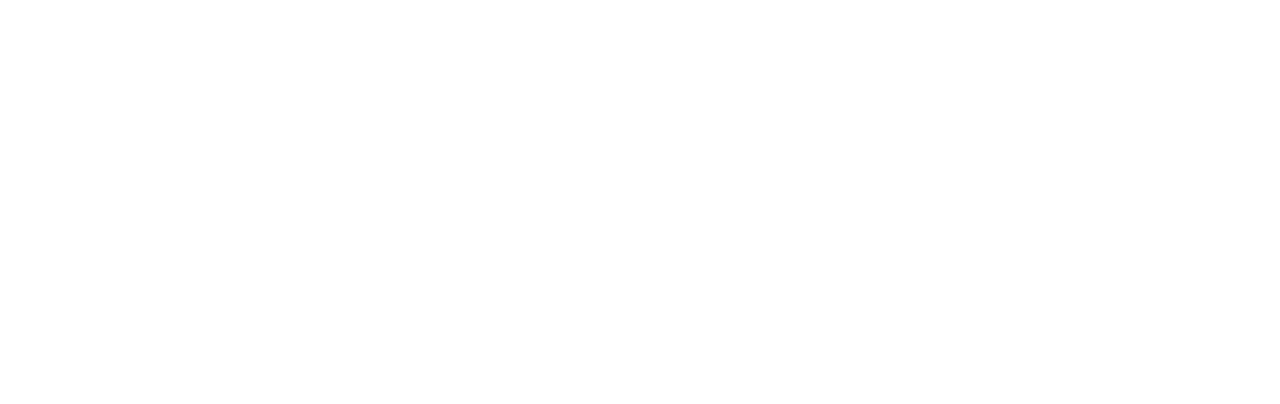
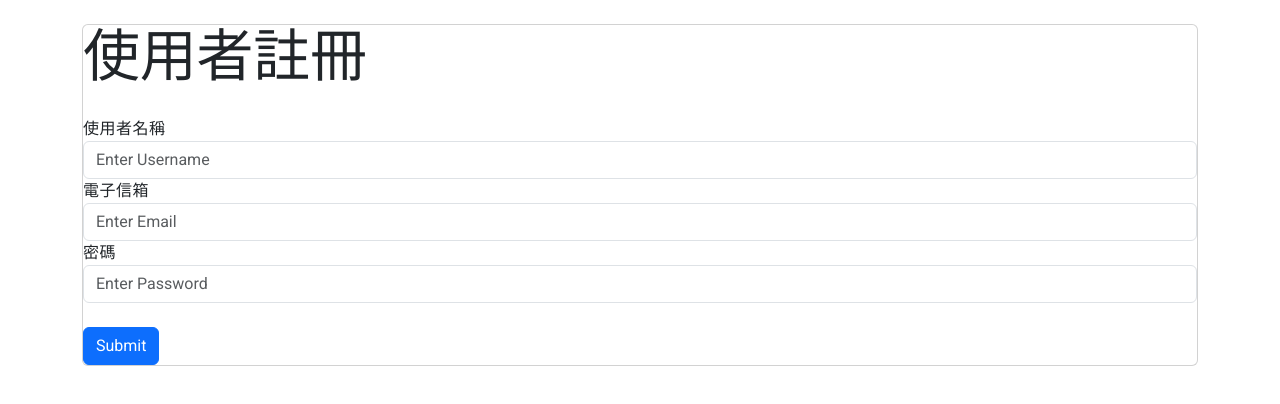
Before and after one commit to Poplollipop/angulargit, an Angular app: page /register in a window 1280 px wide. Before the commit this address led to /. Shown: the top 404 px of the page. Built offline with nearby package versions, Linux system fonts and the light colour scheme.

Commit message:
add loginpage and register page

```diff
--- /dev/null
+++ b/src/app/account-service/account-client-service.ts
@@ -0,0 +1,30 @@
+import { HttpClient } from "@angular/common/http";
+import { Injectable } from "@angular/core";
+
+
+@Injectable({
+providedIn: 'root'
+})
+export class AccountClientService {
+    constructor(private http: HttpClient) { }
+    getApi(url: string) {
+        return this.http.get(url);
+    }
+
+    postApi(url: string, postData: any) {
+        return this.http.post(url, postData);
+    }
+
+    putApi(url: string, postData: any) {
+        return this.http.post(url, postData);
+    }
+
+    delApi(url: string) {
+        return this.http.get(url);
+    }
+
+    postAccountApi(url: string, postData: any, p0: { responseType: string; }) {
+        return this.http.post(url, postData);
+    }
+
+}
--- a/src/app/app.config.ts
+++ b/src/app/app.config.ts
@@ -4,7 +4,8 @@ import { provideRouter } from '@angular/router';
 import { routes } from './app.routes';
 import { provideClientHydration } from '@angular/platform-browser';
 import { provideAnimationsAsync } from '@angular/platform-browser/animations/async';
+import { provideHttpClient } from '@angular/common/http';
 
 export const appConfig: ApplicationConfig = {
-  providers: [provideZoneChangeDetection({ eventCoalescing: true }), provideRouter(routes), provideClientHydration(), provideAnimationsAsync()]
+  providers: [provideHttpClient(),provideZoneChangeDetection({ eventCoalescing: true }), provideRouter(routes), provideClientHydration(), provideAnimationsAsync()]
 };
--- a/src/app/app.routes.ts
+++ b/src/app/app.routes.ts
@@ -8,13 +8,16 @@ import { SurveyfeedbackComponent } from "./pages/surveyedit/surveyfeedback/surve
 import { SurveymanageComponent } from "./pages/surveyedit/surveymanage/surveymanage.component";
 import { SurveyquizComponent } from "./pages/surveyedit/surveyquiz/surveyquiz.component";
 import { SurveystatisticsComponent } from "./pages/surveyedit/surveystatistics/surveystatistics.component";
-import { LoginpageComponent } from "./pages/loginpage/loginpage.component";
+import { LoginpageComponent } from "./pages/login/loginpage.component";
+import { RegisterComponent } from "./pages/register/register.component";
+
 
 
 
 
 export const routes: Routes = [
     { path: '', component: HomepageComponent },
+    { path: 'register', component: RegisterComponent },
     { path: 'login', component: LoginpageComponent },
     { path: 'surveymanage', component: SurveymanageComponent },
     { path: 'surveystatistics', component: SurveystatisticsComponent },
--- a/src/app/pages/loginpage/loginpage.component.html
+++ b/src/app/pages/login/loginpage.component.html
@@ -2,11 +2,11 @@
     <form (ngSubmit)="onSubmit()" #loginForm="ngForm">
         <h1>登入</h1>
         <div class="input-box">
-            <input type="text" name="username" ngModel placeholder="用戶名" required>
+            <input type="text" name="username" [(ngModel)]="username" placeholder="用戶名" required>
             <i class='bx bxs-user'></i>
         </div>
         <div class="input-box">
-            <input type="password" name="password" ngModel placeholder="密碼" required>
+            <input type="password" name="password" [(ngModel)]="password" placeholder="密碼" required>
             <i class='bx bxs-lock'></i>
         </div>
         <div class="remember-forgot">
@@ -15,10 +15,10 @@
             </label>
             <a href="#">忘記密碼</a>
         </div>
-        <button type="submit" class="submitbtn">登入</button>
+        <button type="submit" class="submitbtn" (click)="login()">登入</button>
         <div class="register-link">
             <p>還沒有帳號？</p>
-            <a href="#">註冊</a>
+            <button type="submit" class="submitbtn" (click)="register()">註冊</button>
         </div>
     </form>
 </div>
--- /dev/null
+++ b/src/app/pages/login/loginpage.component.ts
@@ -0,0 +1,50 @@
+import { Component } from '@angular/core';
+import { FormsModule } from '@angular/forms';
+import { AccountClientService } from '../../account-service/account-client-service';
+import { Router } from '@angular/router';
+
+@Component({
+  selector: 'app-loginpage',
+  standalone: true,
+  imports: [FormsModule],
+  templateUrl: './loginpage.component.html',
+  styleUrl: './loginpage.component.scss'
+})
+export class LoginpageComponent {
+register() {
+  this.router.navigateByUrl('/register');
+}
+
+  constructor(private http: AccountClientService, private router:Router) {
+
+  }
+
+  username: string = '';
+  password: string = '';
+
+
+  login() {
+    console.log(this.username);
+    console.log(this.password);
+
+    let bodyData = {
+      username: this.username,
+      password: this.password,
+    };
+    this.http.postApi("http://localhost:8080/api/v1/account/login", bodyData).subscribe((resultData: any) => {
+      console.log(resultData);
+
+      if (resultData.message == "使用者並不存在") {
+        alert("使用者並不存在");
+      } else if (resultData.message == "登入成功！") {
+        this.router.navigateByUrl('/surveylist');
+      } else {
+        alert("使用者或密碼錯誤！")
+      }
+    })
+  }
+  rememberMe = false;
+  onSubmit() {
+    console.log('已提交', this.rememberMe);
+  }
+}
--- a/src/app/pages/loginpage/loginpage.component.ts
+++ /dev/null
@@ -1,17 +0,0 @@
-import { Component } from '@angular/core';
-import { FormsModule } from '@angular/forms';
-
-@Component({
-  selector: 'app-loginpage',
-  standalone: true,
-  imports: [FormsModule],
-  templateUrl: './loginpage.component.html',
-  styleUrl: './loginpage.component.scss'
-})
-export class LoginpageComponent {
-  rememberMe = false;
-  onSubmit() {
-    // 處理登入邏輯
-    console.log('表單已提交', this.rememberMe);
-}
-}
--- /dev/null
+++ b/src/app/pages/register/register.component.html
@@ -0,0 +1,28 @@
+<div class="container mt-4">
+    <div class="card">
+        <h1>使用者註冊</h1>
+        <form>
+            <div class="form-group">
+                <label>使用者名稱</label>
+                <input type="text" [(ngModel)]="accountname" class="form-control" name="accountname"
+                    placeholder="Enter Username" required>
+            </div>
+
+            <div class="form-group">
+                <label>電子信箱</label>
+                <input type="email" [(ngModel)]="email" class="form-control" name="email" placeholder="Enter Email" required>
+            </div>
+
+
+            <div class="form-group">
+                <label>密碼</label>
+                <input type="password" [(ngModel)]="password" class="form-control" name="password"
+                    placeholder="Enter Password" required>
+            </div>
+
+            <button type="submit" class="btn btn-primary mt-4" (click)="save()">Submit</button>
+
+
+        </form>
+    </div>
+</div>
--- /dev/null
+++ b/src/app/pages/register/register.component.ts
@@ -0,0 +1,37 @@
+
+import { Component } from '@angular/core';
+import { FormsModule } from '@angular/forms';
+import { AccountClientService } from '../../account-service/account-client-service';
+
+
+@Component({
+  selector: 'app-register',
+  standalone: true,
+  imports: [FormsModule],
+  templateUrl: './register.component.html',
+  styleUrl: './register.component.scss'
+})
+export class RegisterComponent {
+
+  constructor(private http: AccountClientService) {
+
+  }
+
+  accountname: string = '';
+  email: string = '';
+  password: string = '';
+
+  save() {
+    let bodyData = {
+      "accountname": this.accountname,
+      "email": this.email,
+      "password": this.password,
+    };
+    this.http.postAccountApi("http://localhost:8080/api/v1/account/save", bodyData, { responseType: 'text' }).subscribe((resultData: any) => { // 修正語法錯誤
+      console.log(resultData);
+      alert("使用者註冊成功！");
+    });
+
+  }
+
+}
```
Also changed, not shown: src/app/pages/login/loginpage.component.scss (renamed from src/app/pages/loginpage/loginpage.component.scss), src/app/pages/register/register.component.scss (added), 2 other files (tests, documents, lock files or other folders).
